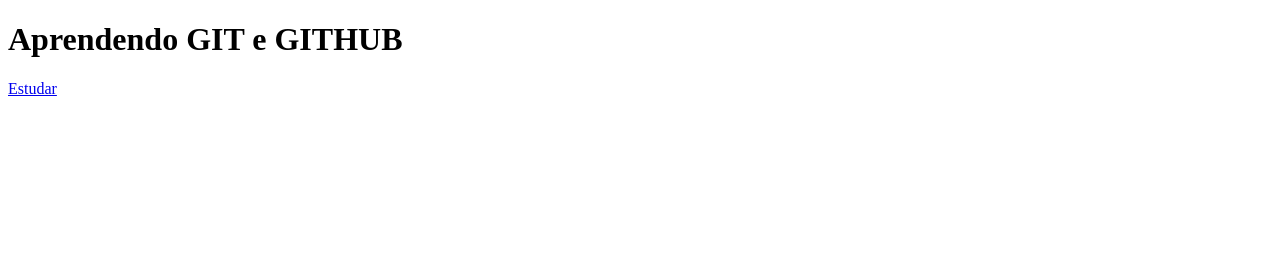
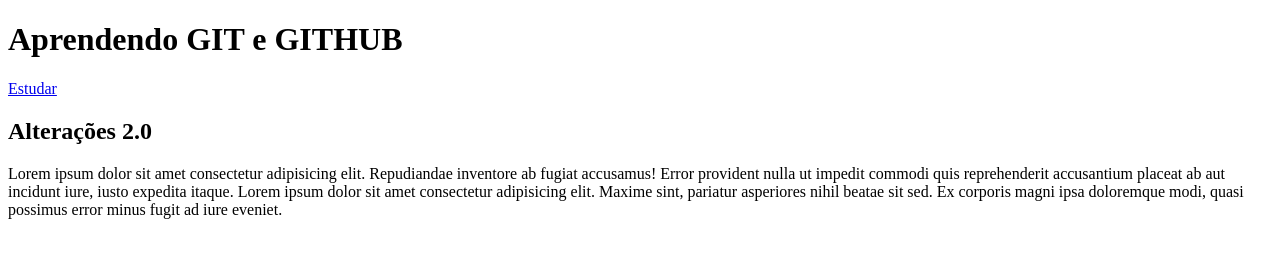
Before and after one commit to arthurpx-dev/aula-git, a plain HTML site: page index.html in a window 1280 px wide. Drawn offline with Linux system fonts and the light colour scheme.

Commit message:
Alterações de treino

```diff
--- a/index.html
+++ b/index.html
@@ -8,5 +8,7 @@
 <body>
     <h1>Aprendendo GIT e GITHUB</h1>
     <a href="estudo.html">Estudar</a>
+    <h2>Alterações 2.0</h2>
+    <p>Lorem ipsum dolor sit amet consectetur adipisicing elit. Repudiandae inventore ab fugiat accusamus! Error provident nulla ut impedit commodi quis reprehenderit accusantium placeat ab aut incidunt iure, iusto expedita itaque. Lorem ipsum dolor sit amet consectetur adipisicing elit. Maxime sint, pariatur asperiores nihil beatae sit sed. Ex corporis magni ipsa doloremque modi, quasi possimus error minus fugit ad iure eveniet.</p>
 </body>
 </html>
```
Also changed, not shown: estudo.html (+1 -0 lines).
